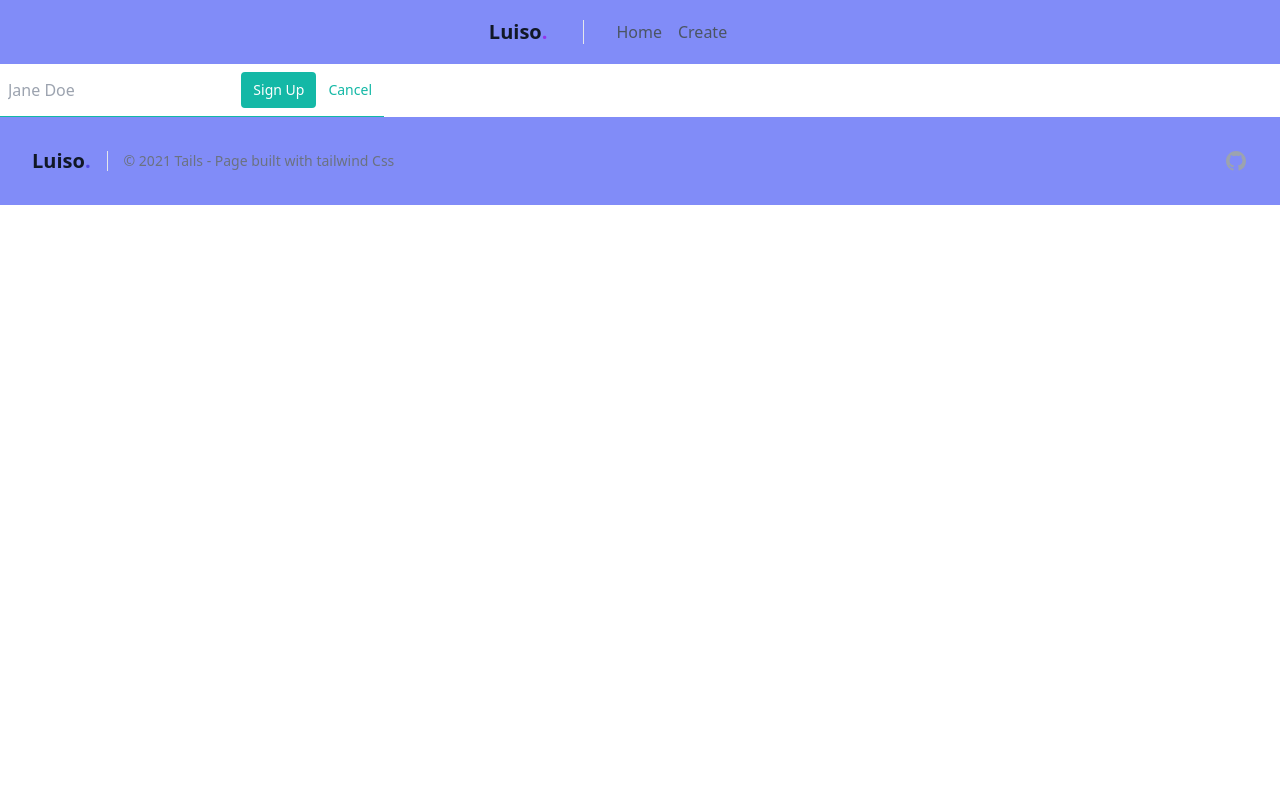
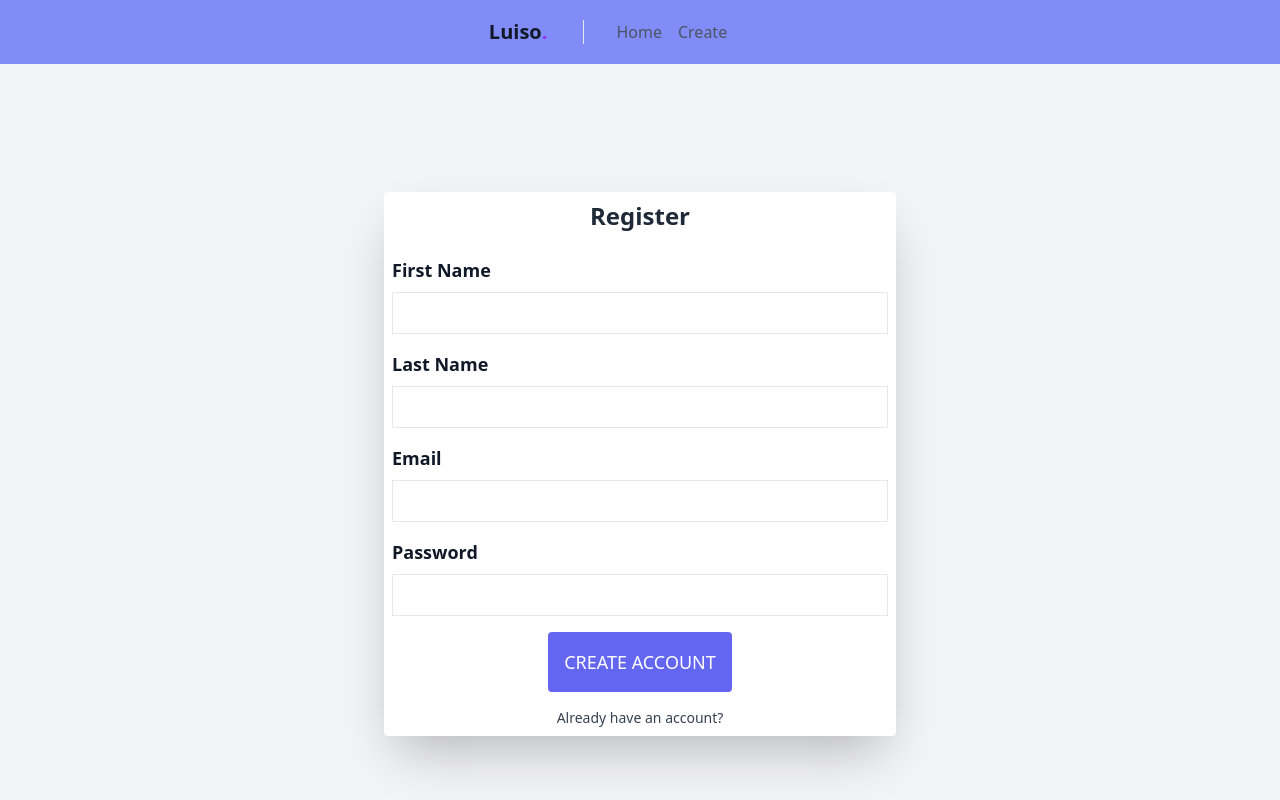
Before and after one commit to luisomogollon/login-app, a React (Create React App) app: page /create in a window 1280 px wide. Shown: the top 800 px of the page. Built offline with nearby package versions, Linux system fonts and the light colour scheme.

Commit message:
form cambio

```diff
--- a/src/routes/Create.jsx
+++ b/src/routes/Create.jsx
@@ -2,17 +2,31 @@ import React from 'react';
 
 const Create = () => {
     return (
-        <form class="w-full max-w-sm">
-        <div class="flex items-center border-b border-teal-500 py-2">
-          <input class="appearance-none bg-transparent border-none w-full text-gray-700 mr-3 py-1 px-2 leading-tight focus:outline-none" type="text" placeholder="Jane Doe" aria-label="Full name"/>
-          <button class="flex-shrink-0 bg-teal-500 hover:bg-teal-700 border-teal-500 hover:border-teal-700 text-sm border-4 text-white py-1 px-2 rounded" type="button">
-            Sign Up
-          </button>
-          <button class="flex-shrink-0 border-transparent border-4 text-teal-500 hover:text-teal-800 text-sm py-1 px-2 rounded" type="button">
-            Cancel
-          </button>
+        <div class="flex justify-center items-center h-screen w-full bg-gray-100">
+        <div class="w-2/5 bg-white rounded shadow-2xl p-2 m-4">
+            <h1 class="block w-full text-center text-gray-800 text-2xl font-bold mb-6">Register</h1>
+            <form action="/" method="post">
+                <div class="flex flex-col mb-4">
+                    <label class="mb-2 font-bold text-lg text-gray-900" for="first_name">First Name</label>
+                    <input class="border py-2 px-3 text-grey-800" type="text" name="first_name" id="first_name"/>
+                </div>
+                <div class="flex flex-col mb-4">
+                    <label class="mb-2 font-bold text-lg text-gray-900" for="last_name">Last Name</label>
+                    <input class="border py-2 px-3 text-grey-800" type="text" name="last_name" id="last_name"/>
+                </div>
+                <div class="flex flex-col mb-4">
+                    <label class="mb-2 font-bold text-lg text-gray-900" for="email">Email</label>
+                    <input class="border py-2 px-3 text-grey-800" type="email" name="email" id="email"/>
+                </div>
+                <div class="flex flex-col mb-4">
+                    <label class="mb-2 font-bold text-lg text-gray-900" for="password">Password</label>
+                    <input class="border py-2 px-3 text-grey-800" type="password" name="password" id="password"/>
+                </div>
+                <button class="block bg-indigo-500 hover:bg-indigo-600 text-white uppercase text-lg mx-auto p-4 rounded" type="submit">Create Account</button>
+            </form>
+            <a class="block w-full text-center no-underline mt-4 text-sm text-gray-700 hover:text-gray-900" href="/login">Already have an account?</a>
         </div>
-      </form>
+    </div>
     );
 };
 
--- a/src/routes/Login.jsx
+++ b/src/routes/Login.jsx
@@ -1,5 +1,5 @@
 import React from "react";
-import { GiAndroidMask } from "react-icons/gi";
+
 
 const Login = () => {
   return (
@@ -9,7 +9,6 @@ const Login = () => {
           <div className="flex-1 h-full max-w-4xl mx-auto bg-white rounded-lg shadow-xl">
             <div className="flex flex-col md:flex-row">
               <div className="h-60 md:h-auto md:w-1/2">
-
                 <section className="h-auto bg-white">
                   <div className="max-w-7xl mx-auto py-1 px-10 sm:py-24 sm:px-6 lg:px-8 sm:text-center">
                     <h2 className="text-center font-semibold text-indig-600 tracking-wide uppercase">
@@ -27,31 +26,15 @@ const Login = () => {
                     </div>
                   </div>
                 </section>
-
               </div>
 
+              <div className="flex items-center bg-indigo-500 justify-center p-6 sm:p-12 md:w-1/2">
+                <div className="w-full">
+                  <div className="flex justify-center"></div>
 
-
-              <div className="flex items-center bg-indigo-500 justify-center p-6 sm:p-12 md:w-1/2">
-
-                <div className="w-full">
-
-                  <div className="flex justify-center">
-                  <h1 className="mb-4 text-2xl font-bold text-center text-gray-800">
+                  <h1 className="mb-10 text-2xl font-bold text-center text-gray-800">
                     Login to Your Account
                   </h1>
-                    <svg
-                      xmlns="http://www.w3.org/2000/svg"
-                      className="w-20 h-20 text-gray-800"
-                      fill="none"
-                      viewBox="0 0 17 24"
-                      stroke="currentColor"
-                    >
-
-                    </svg>
-                  </div>
-
-
 
                   <div class="flex flex-row items-center justify-center lg:justify-center">
                     <button
```
